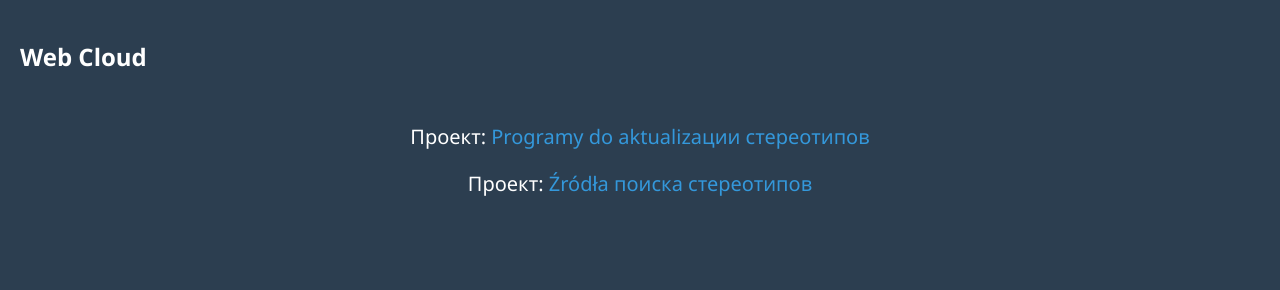
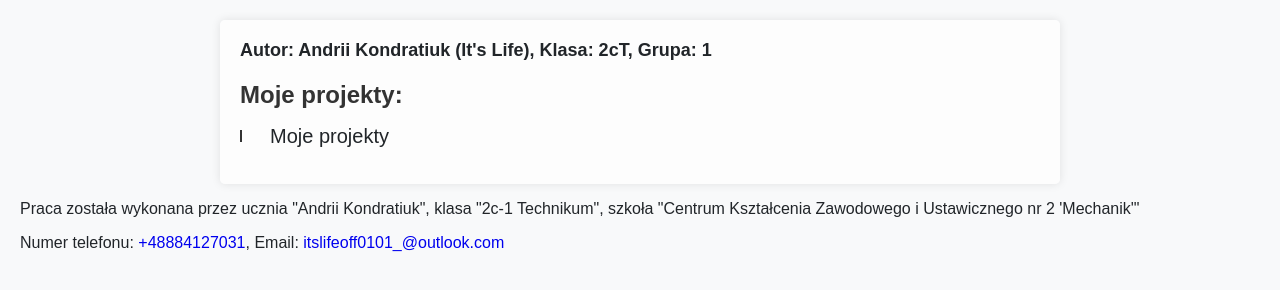
Before and after one commit to Monya-Life/My-Projects, a plain HTML site: page index.html in a window 1280 px wide. Drawn offline with Linux system fonts and the light colour scheme.

Commit message:
Update index.html

```diff
--- a/index.html
+++ b/index.html
@@ -1,45 +1,105 @@
 <!DOCTYPE html>
-<html lang="en">
+<html lang="pl">
 <head>
     <meta charset="UTF-8">
     <meta name="viewport" content="width=device-width, initial-scale=1.0">
-    <title>Главная страница</title>
+    <title>Web Cloud by It's Life</title>
+    <link rel="stylesheet" href="styles.css">
+    <link rel="icon" href="https://i.ibb.co/RYx15LN/icon.gif" type="image/gif">
     <style>
         body {
-            font-family: 'Segoe UI', Tahoma, Geneva, Verdana, sans-serif;
-            background-color: #2c3e50;
-            color: #fff;
+            font-family: Arial, sans-serif;
+            background-color: #f8f9fa;
+            color: #212529;
             margin: 0;
             padding: 20px;
         }
 
-        h1 {
-            color: #3498db;
-            text-align: center;
+        .container {
+            max-width: 800px;
+            margin: 0 auto;
+            background-color: rgba(255, 255, 255, 0.7);
+            padding: 20px;
+            border-radius: 5px;
+            box-shadow: 0 0 10px rgba(0, 0, 0, 0.1);
+            text-align: left;
         }
 
-        .link-container {
-            text-align: center;
-            margin-top: 50px;
+        h2 {
+            font-size: 24px;
+            margin-bottom: 10px;
+            color: #333;
+        }
+
+        ul {
+            list-style-type: none;
+            padding: 0;
+        }
+
+        ul li {
+            position: relative;
+            padding-left: 30px;
+            margin-bottom: 15px;
+        }
+
+        ul li:before {
+            content: "";
+            position: absolute;
+            left: 0;
+            top: 5px;
+            border-left: 2px solid #333;
+            height: 100%;
+        }
+
+        ul li:last-child:before {
+            height: 50%;
+        }
+
+        .folder span, .file span {
+            cursor: pointer;
+            display: inline-block;
+            margin-right: 10px;
+            vertical-align: middle;
             font-size: 20px;
         }
 
-        .file-link {
-            color: #3498db;
-            text-decoration: none;
+        .file span {
+            font-size: 18px;
         }
 
-        .file-link:hover {
-            text-decoration: underline;
+        #author-info {
+            font-size: 18px;
+            margin-bottom: 20px;
+        }
+
+        a {
+            text-decoration: none;
         }
     </style>
 </head>
 <body>
-  <h2>Web Cloud</h2>
-
-    <div class="link-container">
-        <p>Проект: <a href="My-projects/2C-1, Andrii Kondratiuk, programy do aktualizacji sterownikow.html" class="file-link">Programy do aktualizации стереотипов</a></p>
-        <p>Проект: <a href="My-projects/2C-1, zrodla pozyskiwania sterownikow.html" class="file-link">Źródła поиска стереотипов</a></p>
+<div class="container">
+    <div id="author-info" style="font-weight: bold">Autor: Andrii Kondratiuk (It's Life), Klasa: 2cT, Grupa: 1</div>
+    <h2>Moje projekty:</h2>
+    <div id="fileTree" class="file-tree">
+        <ul>
+            <li class="folder closed">
+                <span>Moje projekty</span>
+                <ul style="display: none;">
+                    <li class="file">
+                        <a href="My-projects/2C-1, Andrii Kondratiuk, programy do aktualizajci sterownikow.html">2C-1, Andrii Kondratiuk, programy do aktualizajci sterownikow.html</a>
+                    </li>
+                    <li class="file">
+                        <a href="My-projects/2C-1, zrodla pozyskiwania sterownikow.html">2C-1, zrodla pozyskiwania sterownikow.html</a>
+                    </li>
+                </ul>
+            </li>
+        </ul>
     </div>
+</div>
+<footer>
+    <p>Praca została wykonana przez ucznia "Andrii Kondratiuk", klasa "2c-1 Technikum", szkoła "Centrum Kształcenia Zawodowego i Ustawicznego nr 2 'Mechanik'"</p>
+    <p class="contact-info">Numer telefonu: <a href="tel:+48884127031">+48884127031</a>, Email: <a href="mailto:itslifeoff0101_@outlook.com">itslifeoff0101_@outlook.com</a></p>
+</footer>
 </body>
 </html>
```
